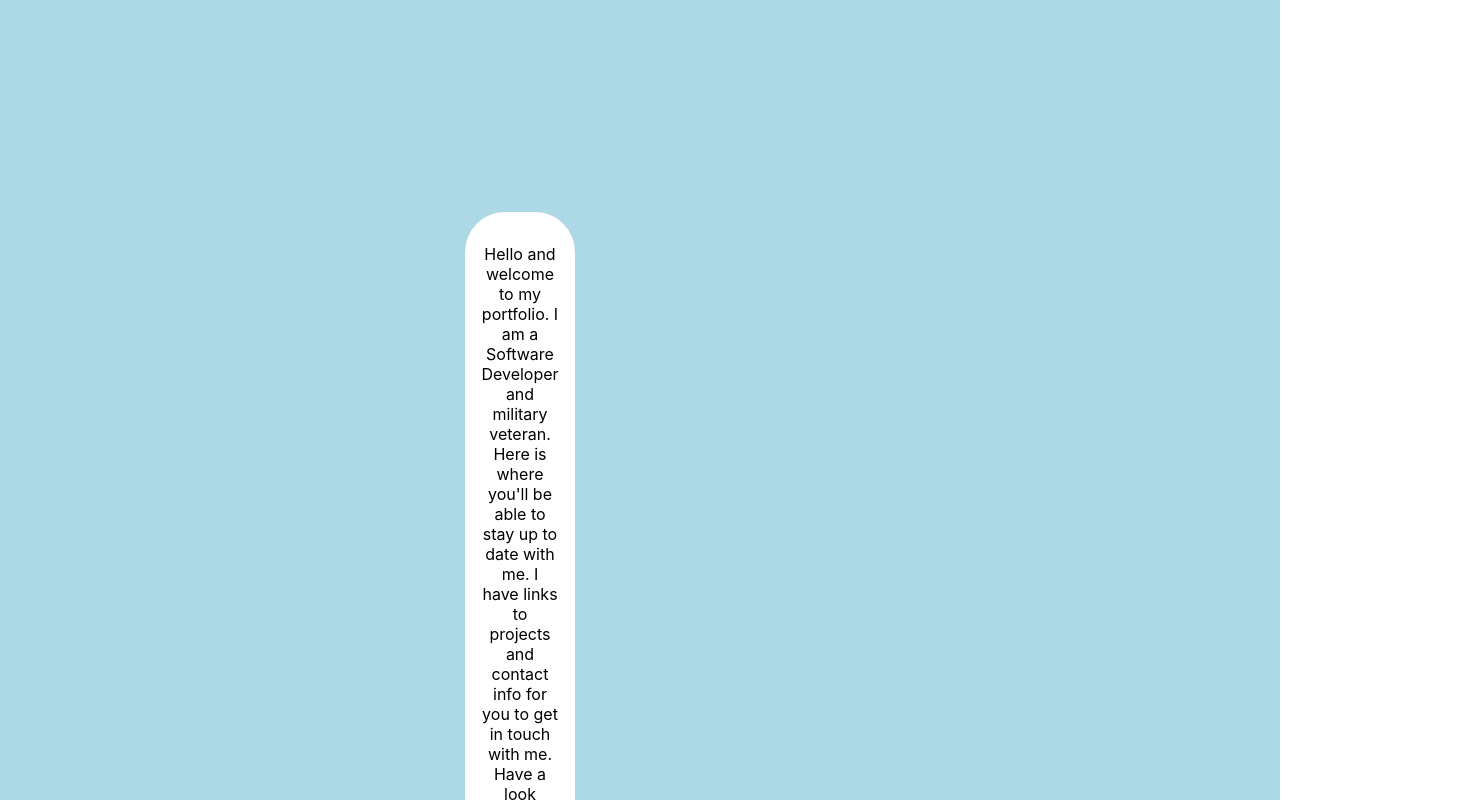
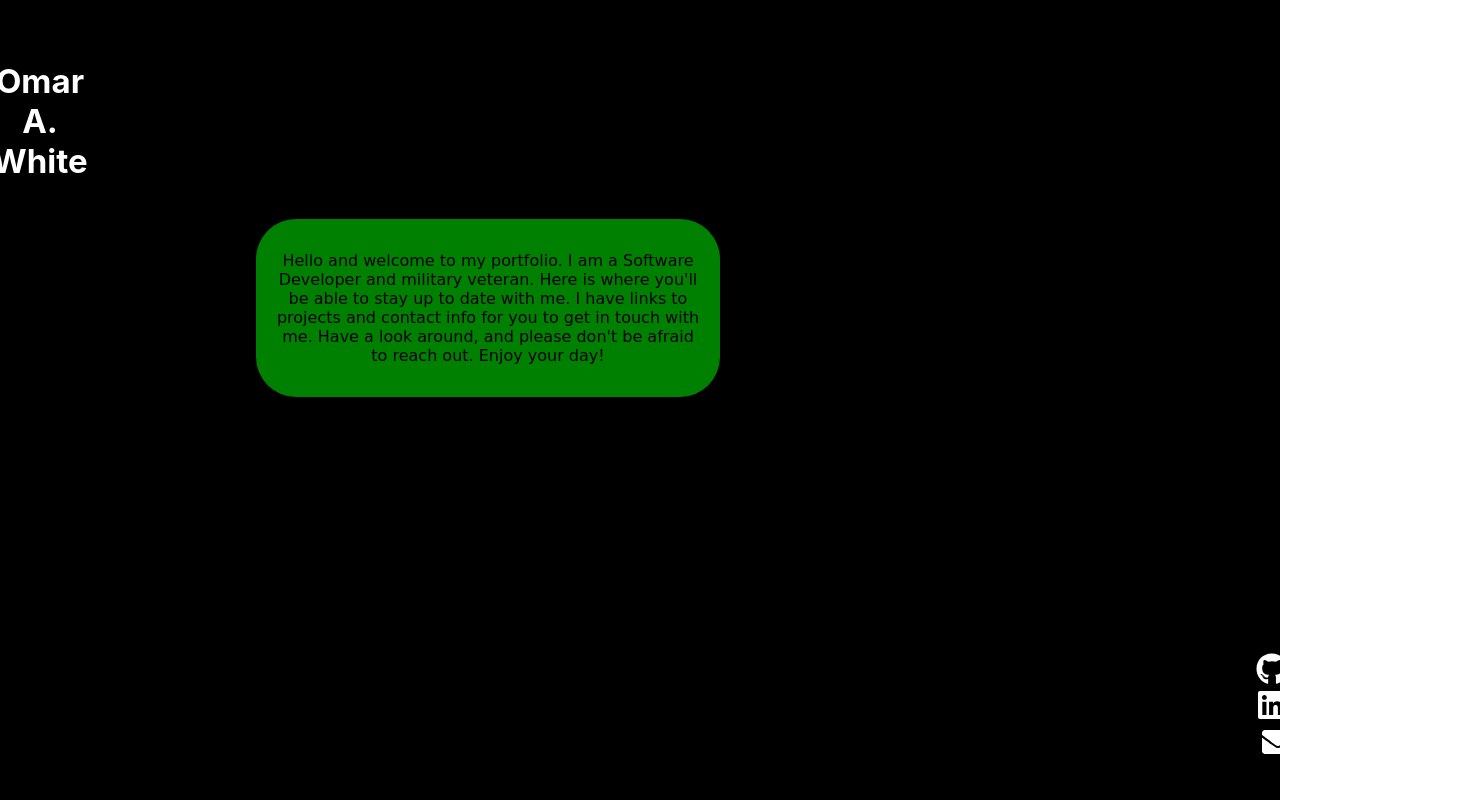
Before and after one commit to Omarwhite30/portfolio, a React (Create React App) app: page / in a window 1280 px wide. Shown: the top 800 px of the page, 1464 px wide, since content can reach past the window. Built offline with nearby package versions, Linux system fonts and the light colour scheme.

Commit message:
updated colors

```diff
--- a/src/pages/Home.js
+++ b/src/pages/Home.js
@@ -57,22 +57,22 @@ const Home = () => {
   };
 
   return (
-    <div style={{ backgroundColor: '#ADD8E6', minHeight: '100vh', display: 'flex', flexDirection: 'column', alignItems: 'center', justifyContent: 'center' }}>
-      <h1 style={{ textAlign: 'center', color: '#FFFFFF',  marginRight: '100rem', fontSize: '33px'}}>Omar A. White</h1>
-      <div style={{ backgroundColor: '#FFFFFF', borderRadius: '40px', padding: '1rem', margin: '40rem', textAlign: 'center', marginRight:'55rem', marginTop: '3rem'}}>
-        <p>
+    <div style={{ backgroundColor: 'black', minHeight: '100vh', display: 'flex', flexDirection: 'column', alignItems: 'center', justifyContent: 'center' }}>
+      <h1 style={{ textAlign: 'center', color: '#FFFFFF',  marginRight: '75rem', fontSize: '33px', fontStyle:'comic sans'}}>Omar A. White</h1>
+      <div style={{ backgroundColor: 'green', borderRadius: '40px', padding: '1rem', margin: '16rem', textAlign: 'center', marginRight:'35rem', marginTop: '1rem'}}>
+        <p style={{ fontFamily: 'Comic Sans MS' }}>
           Hello and welcome to my portfolio. I am a Software Developer and military veteran. Here is where you'll be able to stay up to date with me. I have links to projects and contact info for you to get in touch with me. Have a look around, and please don't be afraid to reach out. Enjoy your day!
         </p>
       </div>
       {/* Add your profile picture and contact information */}
-      <footer style={{ marginLeft: '100rem' }}>
-        <a href="https://github.com/omarwhite30" target="_blank" rel="noreferrer" style={{ color: '#000000', marginRight: '1rem' }}>
+      <footer style={{ marginLeft: '80rem' }}>
+        <a href="https://github.com/omarwhite30" target="_blank" rel="noreferrer" style={{ color: 'white', marginRight: '1rem' }}>
           <FaGithub size={32} />
         </a>
-        <a href="https://www.linkedin.com/in/omarawhite/" target="_blank" rel="noreferrer" style={{ color: '#000000', marginRight: '1rem' }}>
+        <a href="https://www.linkedin.com/in/omarawhite/" target="_blank" rel="noreferrer" style={{ color: 'white', marginRight: '1rem' }}>
           <FaLinkedin size={32} />
         </a>
-        <button onClick={handleEmailButtonClick} style={{ color: '#000000', border: 'none', background: 'none', cursor: 'pointer' }}>
+        <button onClick={handleEmailButtonClick} style={{ color: 'white', border: 'none', background: 'none', cursor: 'pointer' }}>
           <FaEnvelope size={32} />
         </button>
       </footer>
```
